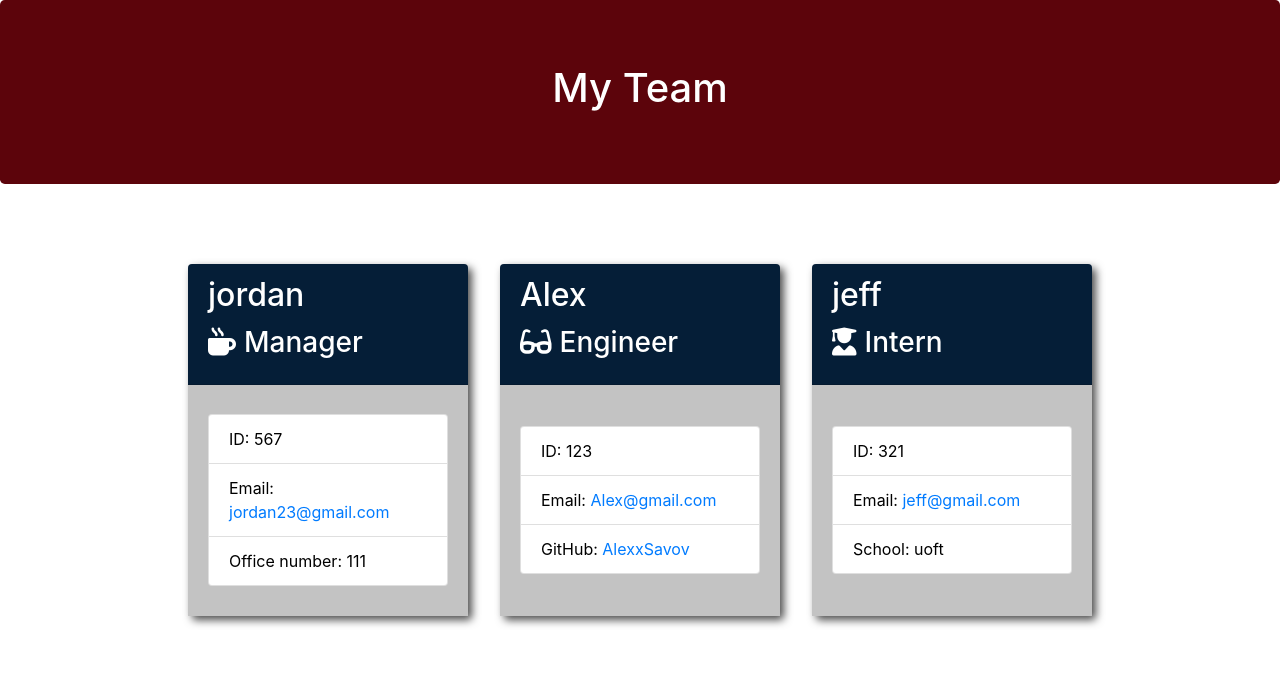
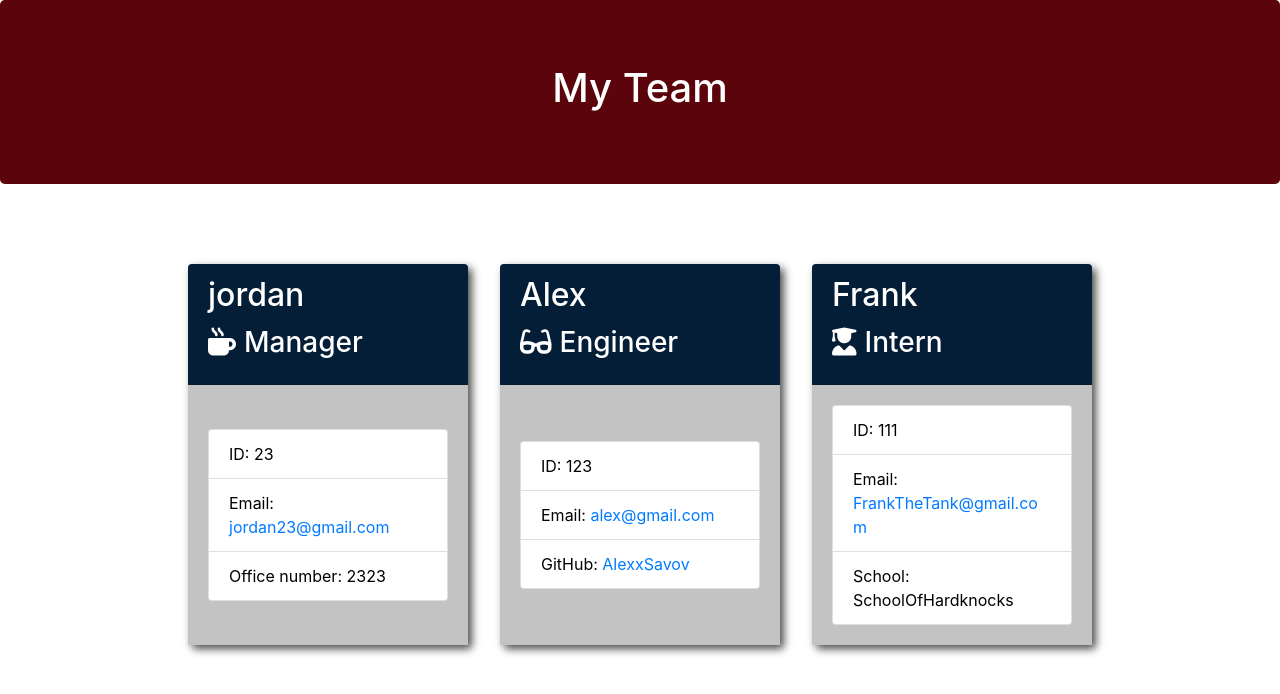
Before and after one commit to AlexxSavov/ProProGeno, a website: page output/index.html in a window 1280 px wide. Drawn offline with nearby package versions, Linux system fonts and the light colour scheme.

Commit message:
video submision run through generating html

```diff
--- a/output/index.html
+++ b/output/index.html
@@ -32,9 +32,9 @@
         </div>
         <div class="card-body">
             <ul class="list-group">
-                <li class="list-group-item">ID: 567</li>
+                <li class="list-group-item">ID: 23</li>
                 <li class="list-group-item">Email: <a href="mailto:jordan23@gmail.com">jordan23@gmail.com</a></li>
-                <li class="list-group-item">Office number: 111</li>
+                <li class="list-group-item">Office number: 2323</li>
             </ul>
         </div>
     </div>
@@ -47,7 +47,7 @@
     <div class="card-body">
         <ul class="list-group">
             <li class="list-group-item">ID: 123</li>
-            <li class="list-group-item">Email: <a href="mailto:Alex@gmail.com">Alex@gmail.com</a></li>
+            <li class="list-group-item">Email: <a href="mailto:alex@gmail.com">alex@gmail.com</a></li>
             <li class="list-group-item">GitHub: <a href="https://github.com/AlexxSavov" target="_blank" rel="noopener noreferrer">AlexxSavov</a></li>
         </ul>
     </div>
@@ -55,14 +55,14 @@
 
         <div class="card employee-card">
     <div class="card-header">
-        <h2 class="card-title">jeff</h2>
+        <h2 class="card-title">Frank</h2>
         <h3 class="card-title"><i class="fas fa-user-graduate mr-2"></i>Intern</h3>
     </div>
     <div class="card-body">
         <ul class="list-group">
-            <li class="list-group-item">ID: 321</li>
-            <li class="list-group-item">Email: <a href="mailto:jeff@gmail.com">jeff@gmail.com</a></li>
-            <li class="list-group-item">School: uoft</li>
+            <li class="list-group-item">ID: 111</li>
+            <li class="list-group-item">Email: <a href="mailto:FrankTheTank@gmail.com">FrankTheTank@gmail.com</a></li>
+            <li class="list-group-item">School: SchoolOfHardknocks</li>
         </ul>
     </div>
 </div>
```
